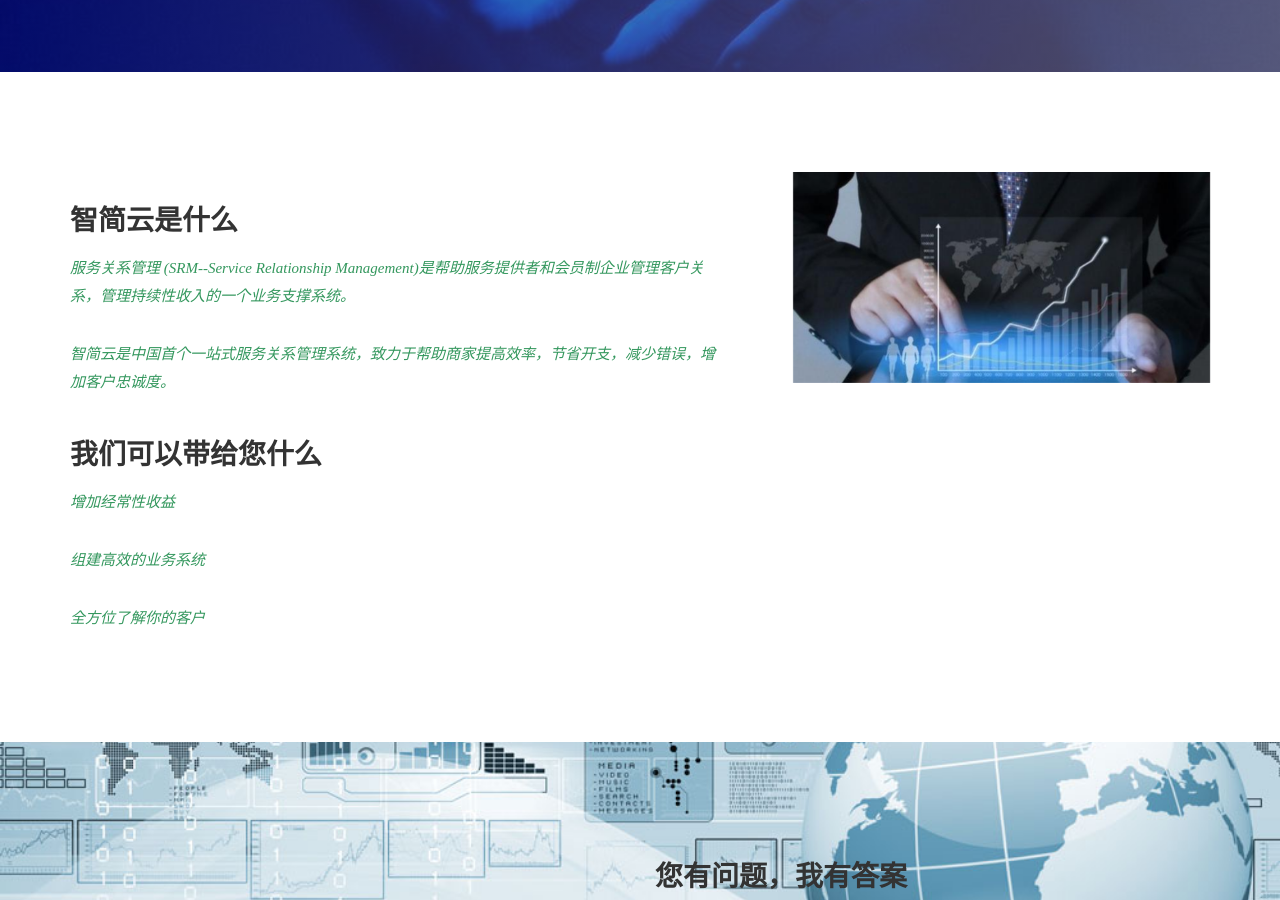
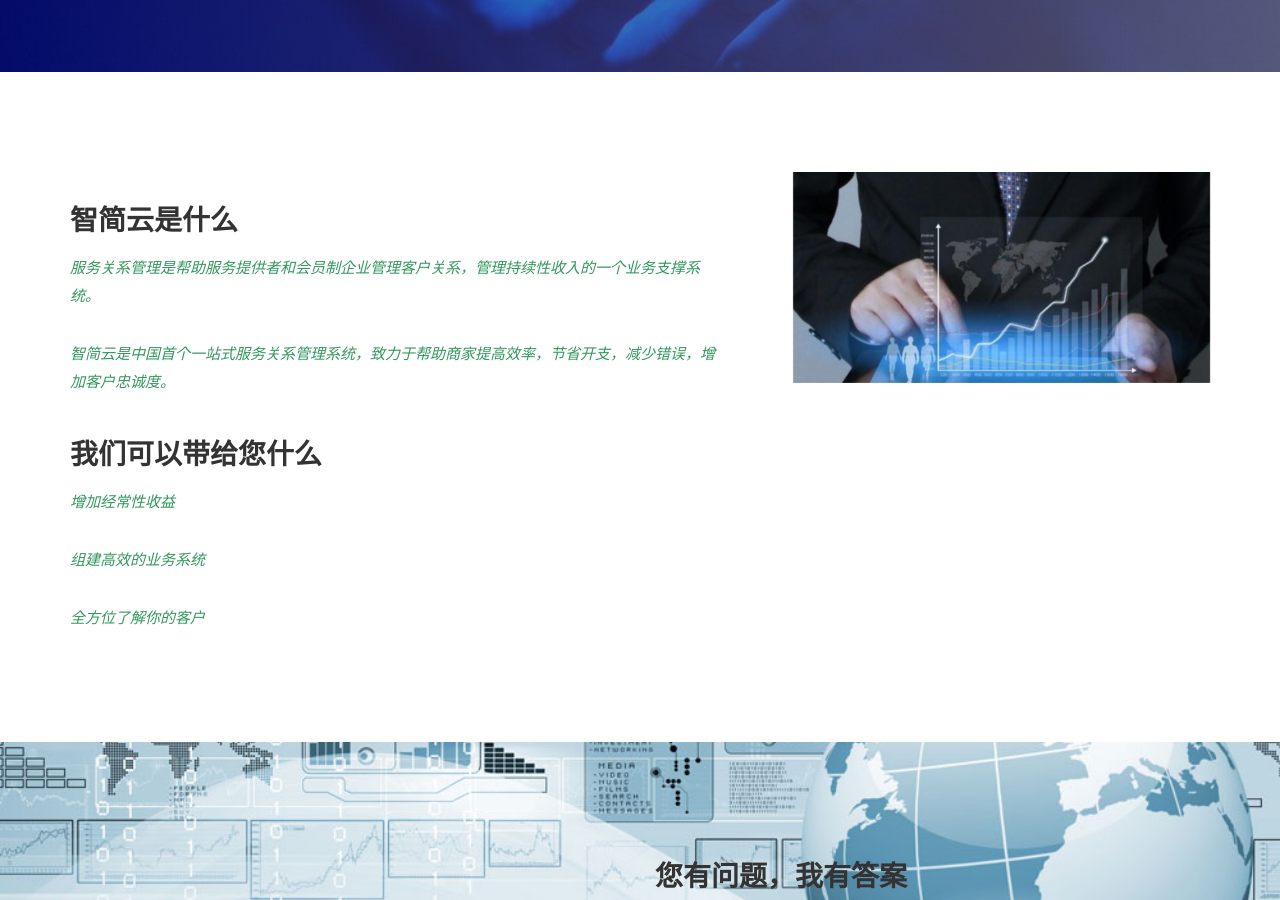
Before and after one commit to dreampivot/slipscloud.github.io, a Jekyll site: the page built from index.html, in a window 1280 px wide and 900 px high, scrolled down 686 px. Built offline with Jekyll 4.4.1, drawn with Linux system fonts in a browser that asks for light colours; some web fonts are replaced.

```diff
--- a/index.html
+++ b/index.html
@@ -25,7 +25,7 @@ permalink: /
         <div class="block">
           <div class="section-title">
             <h2>智简云是什么</h2>
-            <p>服务关系管理 (SRM--Service Relationship Management)是帮助服务提供者和会员制企业管理客户关系，管理持续性收入的一个业务支撑系统。</p>
+            <p>服务关系管理是帮助服务提供者和会员制企业管理客户关系，管理持续性收入的一个业务支撑系统。</p>
             <p>智简云是中国首个一站式服务关系管理系统，致力于帮助商家提高效率，节省开支，减少错误，增加客户忠诚度。</p>
             <h2>我们可以带给您什么</h2>
              <p>增加经常性收益</p>
```
Also changed, not shown: other parts of index.html (+1 -1 lines).
